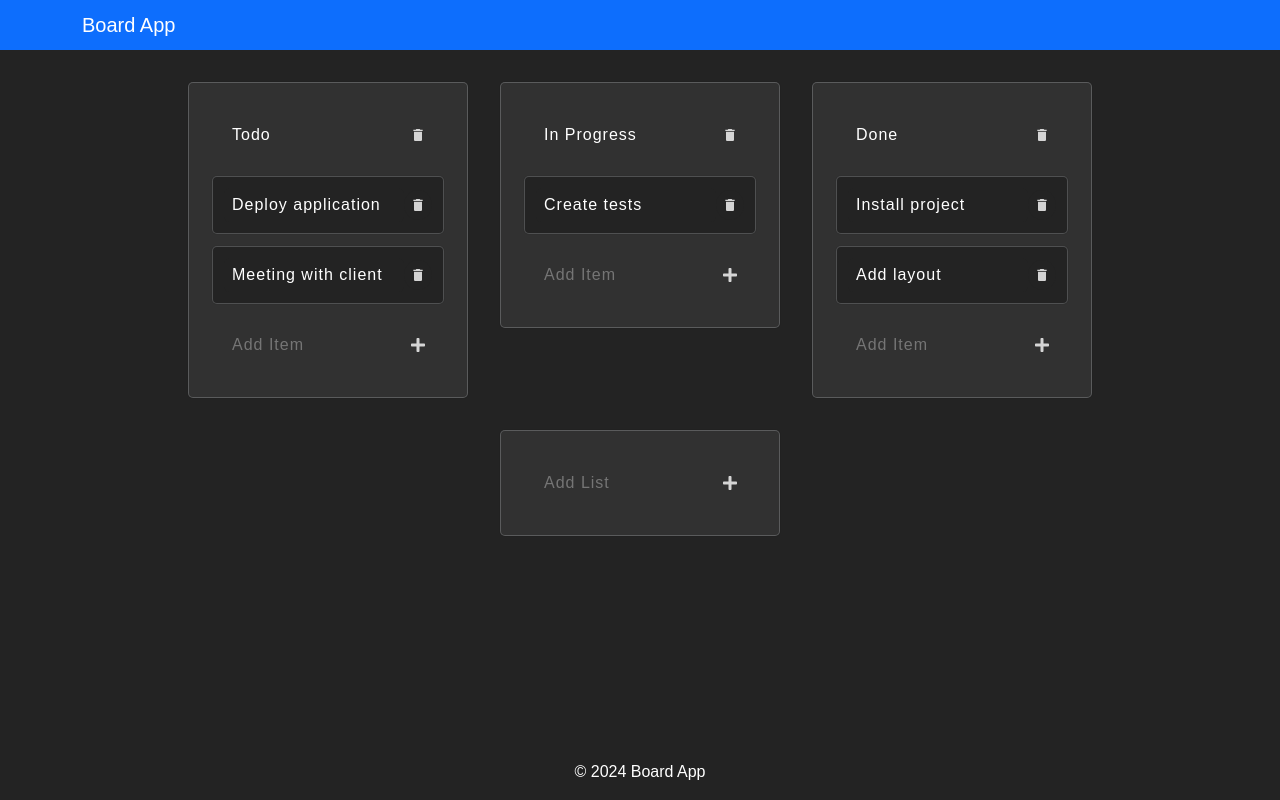
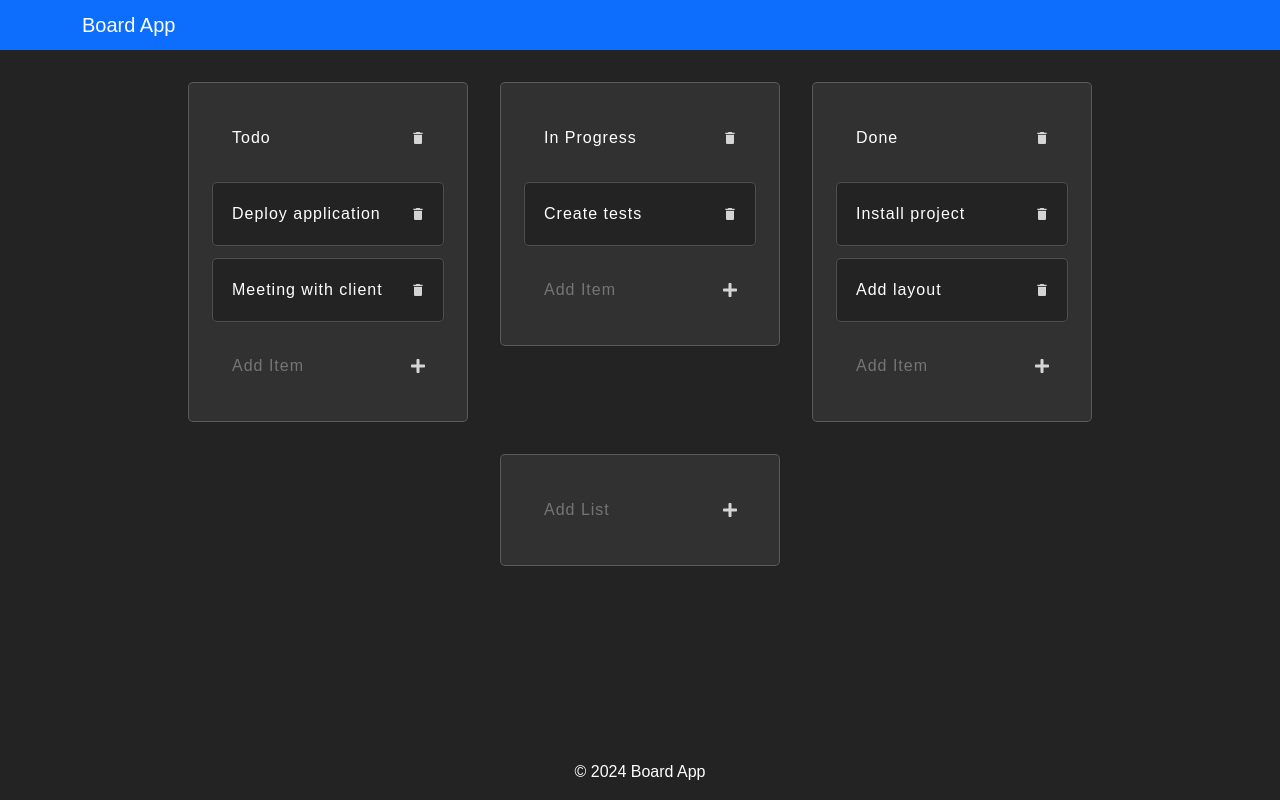
Before and after one commit to michal-1994/board-app, a React (Vite) app: page / in a window 1280 px wide. Built offline with nearby package versions, Linux system fonts and the light colour scheme.

Commit message:
set text height from text length

```diff
--- a/src/components/Item.tsx
+++ b/src/components/Item.tsx
@@ -1,4 +1,4 @@
-import { useCallback, useRef, useState } from 'react';
+import { useCallback, useEffect, useRef, useState } from 'react';
 import { useDispatch } from 'react-redux';
 import { useDrag, useDrop } from 'react-dnd';
 import { MdDelete } from 'react-icons/md';
@@ -7,7 +7,22 @@ import { changeItem, moveItem, removeItem } from '../reducer';
 const Item = ({ itemId, listId, text }: any) => {
     const dispatch = useDispatch();
     const ref = useRef<HTMLDivElement>(null);
+    const textareaRef = useRef<HTMLTextAreaElement>(null);
     const [textCopy, setTextCopy] = useState<string>('');
+    const [textareaHeight, setTextareaHeight] = useState<string>('auto');
+
+    const adjustTextareaHeight = () => {
+        const textarea = textareaRef.current;
+        if (textarea) {
+            textarea.style.height = 'auto';
+            textarea.style.height = `${textarea.scrollHeight}px`;
+            setTextareaHeight(`${textarea.scrollHeight}px`);
+        }
+    };
+
+    useEffect(() => {
+        adjustTextareaHeight();
+    }, [text]);
 
     const handleMoveItem = useCallback(
         (
@@ -75,8 +90,10 @@ const Item = ({ itemId, listId, text }: any) => {
 
     return (
         <div className="item-bg" ref={ref} style={{ opacity }}>
-            <input
-                type="text"
+            <textarea
+                rows={1}
+                ref={textareaRef}
+                style={{ height: textareaHeight }}
                 placeholder="Item"
                 value={text}
                 onChange={e => {
@@ -93,8 +110,7 @@ const Item = ({ itemId, listId, text }: any) => {
                             changeItem({ listId, itemId, text: textCopy })
                         );
                     }
-                }}
-            />
+                }}></textarea>
             <button
                 title="Remove Item"
                 onClick={() => {
--- a/src/index.css
+++ b/src/index.css
@@ -90,17 +90,20 @@ body {
     transition: box-shadow linear 0.2s;
 }
 
-input[type='text'] {
+input[type='text'],
+textarea {
     background-color: inherit;
     border: none;
     border-radius: 5px;
     color: white;
     font-size: 16px;
-    height: 100%;
+    height: auto;
     letter-spacing: 1px;
     margin: 0;
     outline: none;
+    overflow: hidden;
     padding: 8px;
+    resize: none;
     width: 100%;
 }
 
```
